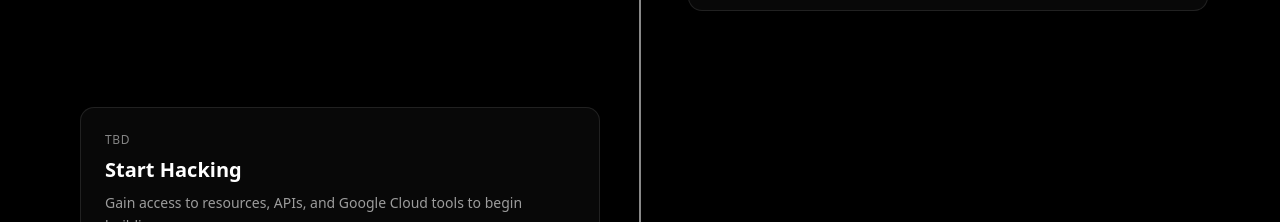
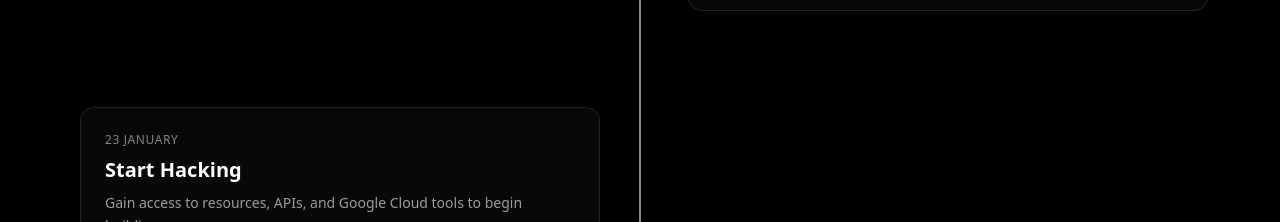
Before and after one commit to sabaalj/Intelligent-Planet, a Next.js app: page / in a window 1280 px wide. Shown: the part 2600-2822 px from the top of the page. Built offline with nearby package versions, Linux system fonts and the light colour scheme; no server answers.

Commit message:
Update date for 'Start Hacking' event

```diff
--- a/src/components/sections/JourneySection.tsx
+++ b/src/components/sections/JourneySection.tsx
@@ -48,7 +48,7 @@ function Timeline() {
     },
     {
       title: "Start Hacking",
-      date: "TBD",
+      date: "23 January",
       description:
         "Gain access to resources, APIs, and Google Cloud tools to begin building.",
     },
```
